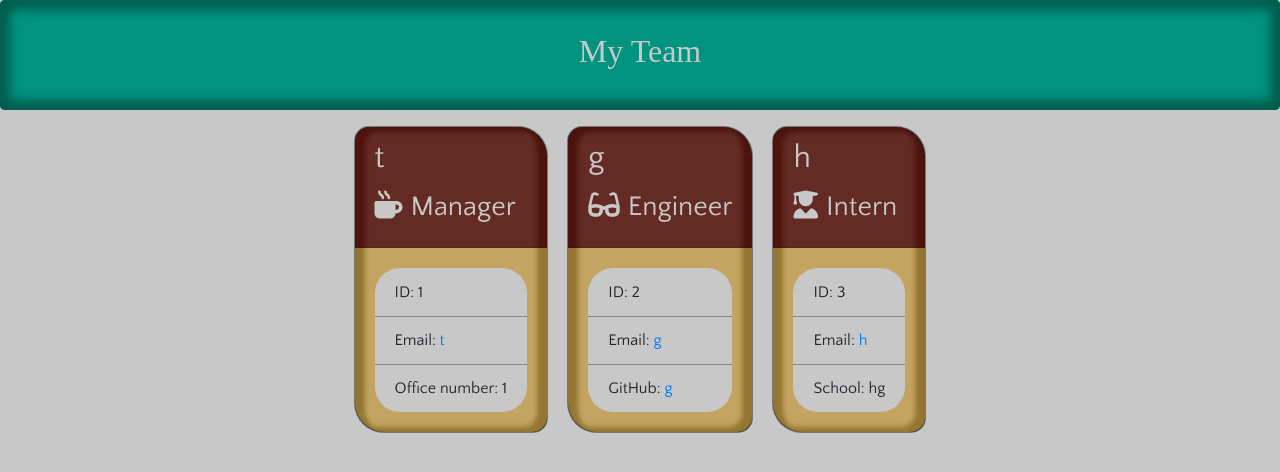
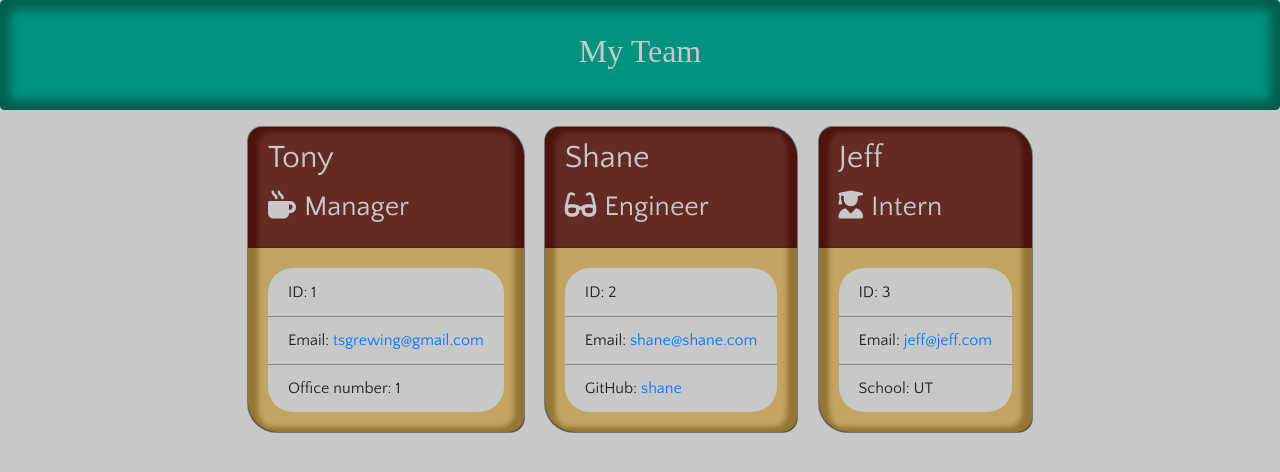
Before and after one commit to tsgrewing/Employee-Summary, a website: page output/team.html in a window 1280 px wide. Drawn offline with nearby package versions, Linux system fonts and the light colour scheme; a web font is replaced by a local one.

Commit message:
adding demos

```diff
--- a/output/team.html
+++ b/output/team.html
@@ -26,40 +26,40 @@
             <div class="team-area col-12 d-flex justify-content-center">
                 <div class="card employee-card">
     <div class="card-header">
-        <h2 class="card-title">t</h2>
+        <h2 class="card-title">Tony</h2>
         <h3 class="card-title"><i class="fas fa-mug-hot mr-2"></i>Manager</h3>
     </div>
     <div class="card-body">
         <ul class="list-group">
             <li class="list-group-item">ID: 1</li>
-            <li class="list-group-item">Email: <a href="mailto:t">t</a></li>
+            <li class="list-group-item">Email: <a href="mailto:tsgrewing@gmail.com">tsgrewing@gmail.com</a></li>
             <li class="list-group-item">Office number: 1</li>
         </ul>
     </div>
 </div>
 <div class="card employee-card">
     <div class="card-header">
-        <h2 class="card-title">g</h2>
+        <h2 class="card-title">Shane</h2>
         <h3 class="card-title"><i class="fas fa-glasses mr-2"></i>Engineer</h3>
     </div>
     <div class="card-body">
         <ul class="list-group">
             <li class="list-group-item">ID: 2</li>
-            <li class="list-group-item">Email: <a href="mailto:g">g</a></li>
-            <li class="list-group-item">GitHub: <a href="https://github.com/g" target="_blank" rel="noopener noreferrer">g</a></li>
+            <li class="list-group-item">Email: <a href="mailto:shane@shane.com">shane@shane.com</a></li>
+            <li class="list-group-item">GitHub: <a href="https://github.com/shane" target="_blank" rel="noopener noreferrer">shane</a></li>
         </ul>
     </div>
 </div>
 <div class="card employee-card">
     <div class="card-header">
-        <h2 class="card-title">h</h2>
+        <h2 class="card-title">Jeff</h2>
         <h3 class="card-title"><i class="fas fa-user-graduate mr-2"></i>Intern</h3>
     </div>
     <div class="card-body">
         <ul class="list-group">
             <li class="list-group-item">ID: 3</li>
-            <li class="list-group-item">Email: <a href="mailto:h">h</a></li>
-            <li class="list-group-item">School: hg</li>
+            <li class="list-group-item">Email: <a href="mailto:jeff@jeff.com">jeff@jeff.com</a></li>
+            <li class="list-group-item">School: UT</li>
         </ul>
     </div>
 </div>
```
Also changed, not shown: demo/htmldemo.png (added), demo/testresults.png (added), 1 other file.
